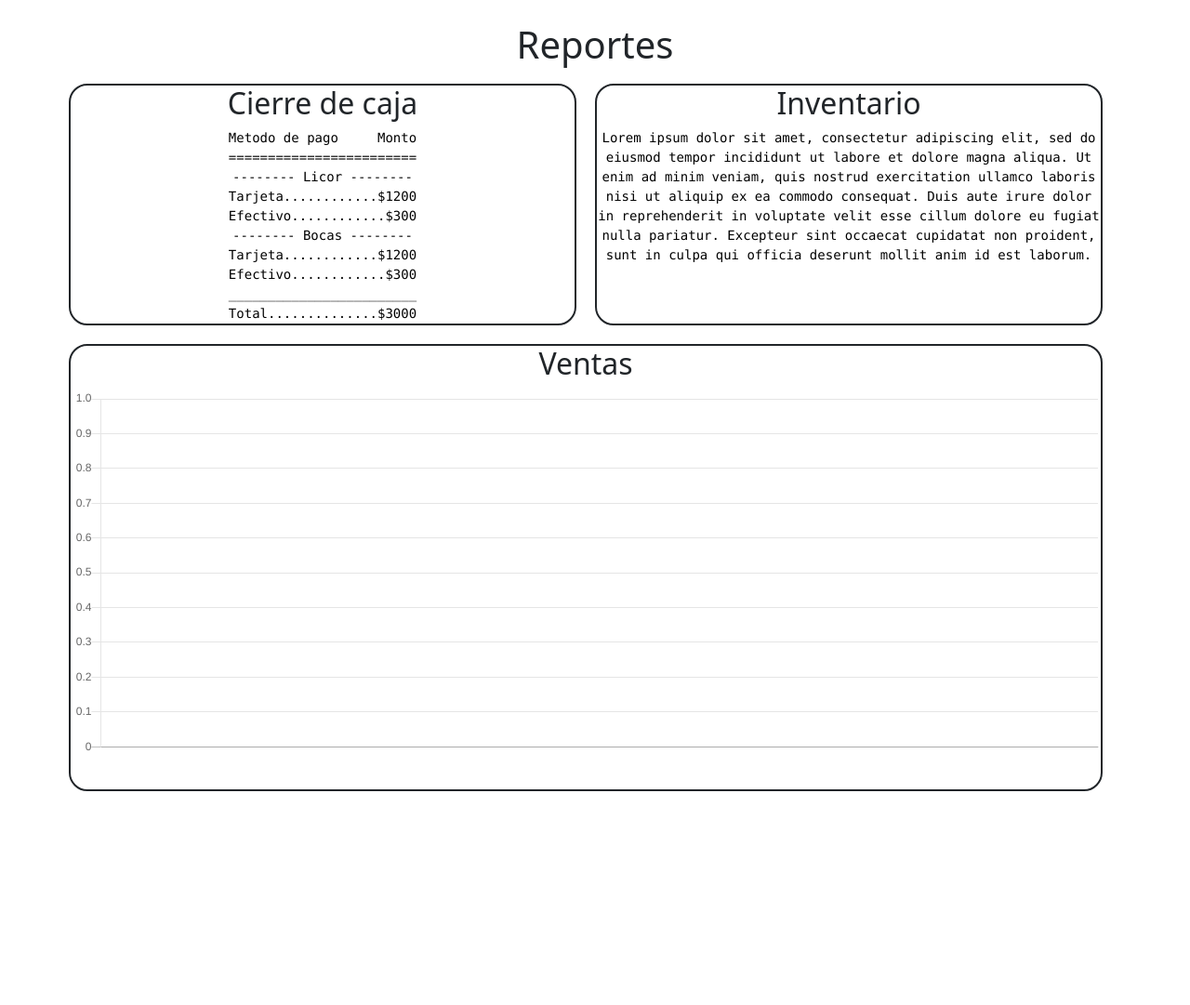
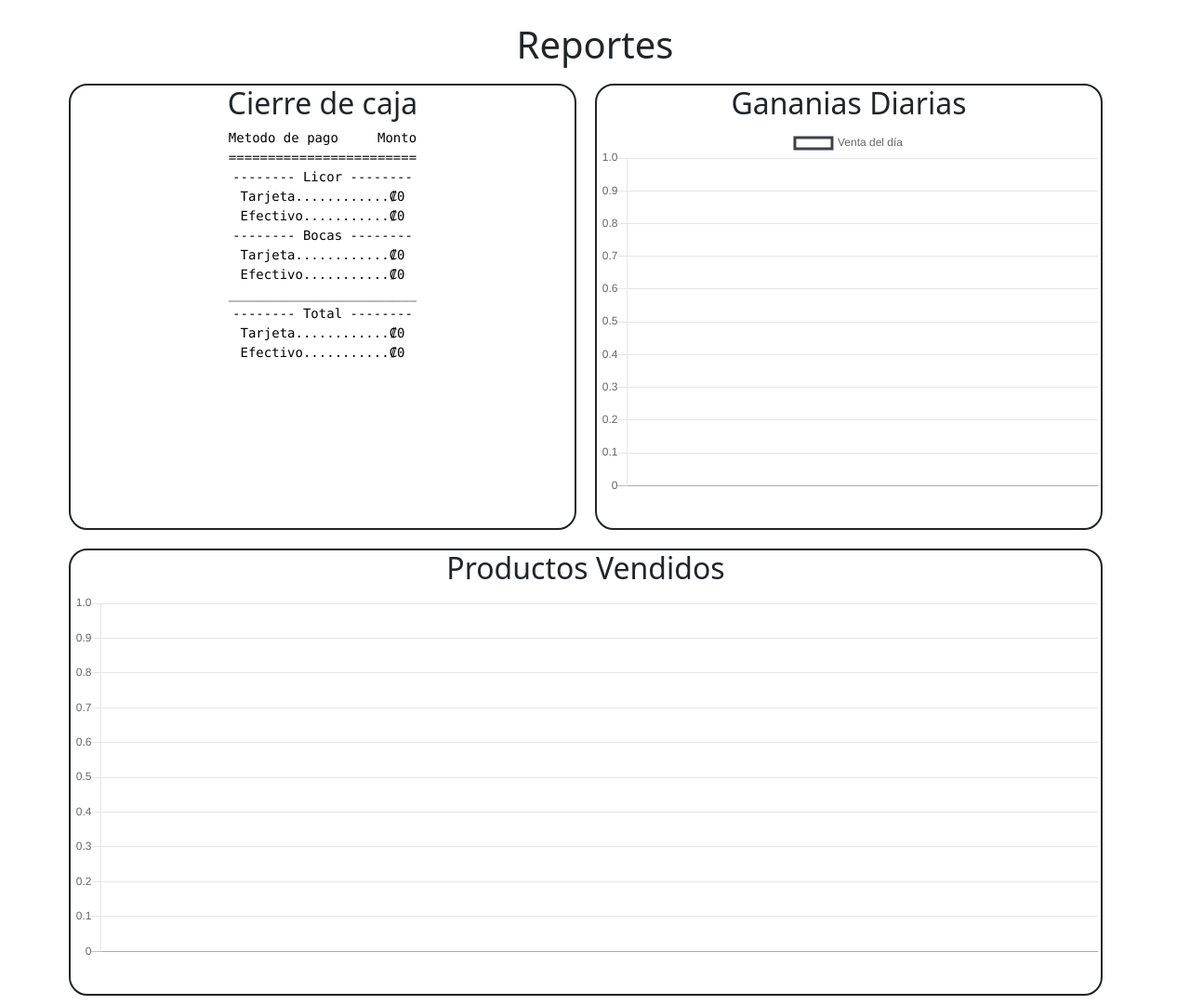
Before and after one commit to joseviquezh/bar-admin, a Django app: page /reports/ in a window 1280 px wide. Shown: the part 56-1137 px from the top of the page at 93% size. Before the commit the page ends 907 px from the top, so only its background shows below. Run offline with Django 4.2, Linux system fonts and the light colour scheme; a user stored in the database is signed in; tables that the repository leaves empty hold one stand-in row (values such as "Sample post"); some libraries are stand-ins or nearby versions.

Commit message:
Adding changes to the reports

```diff
--- a/danubio/reports/templates/reports/index.html
+++ b/danubio/reports/templates/reports/index.html
@@ -5,25 +5,6 @@
 <h1>
     Reportes
 </h1>
-
-<style>
-    .grid-container .grid-row{
-        width: 90%;
-        margin: auto;
-        padding: 10px;
-        display: flex;
-    }
-    .grid-item {
-        width: 50%;
-        height: auto;
-        float: left;
-        border: 2px solid #212529;
-        border-radius: 20px;
-        margin-right:20px;
-        display: block;
-    }
-</style>
-
 
 <div class="grid-container">
     <div class="grid-row">
@@ -38,39 +19,46 @@
                 <br>
                 -------- Licor --------
                 <br>
-                Tarjeta............$1200
+                Tarjeta............₡{{ closure.licor.tarjeta|default:0  }}
                 <br>
-                Efectivo............$300
+                Efectivo...........₡{{ closure.licor.efectivo|default:0 }}
                 <br>
                 -------- Bocas --------
                 <br>
-                Tarjeta............$1200
+                Tarjeta............₡{{ closure.bocas.tarjeta|default:0 }}
                 <br>
-                Efectivo............$300
+                Efectivo...........₡{{ closure.bocas.efectivo|default:0 }}
                 <br>
                 ________________________
                 <br>
-                Total..............$3000
+                -------- Total  --------
+                <br>
+                Tarjeta............₡{{ closure.total.tarjeta|default:0 }}
+                <br>
+                Efectivo...........₡{{ closure.total.efectivo|default:0 }}
             </code>
         </div>
         <div class="grid-item">
             <h2>
-                Inventario
+                Gananias Diarias
             </h2>
-            <code>
-                Lorem ipsum dolor sit amet, consectetur adipiscing elit, sed do eiusmod tempor incididunt ut labore et dolore magna aliqua. Ut enim ad minim veniam, quis nostrud exercitation ullamco laboris nisi ut aliquip ex ea commodo consequat. Duis aute irure dolor in reprehenderit in voluptate velit esse cillum dolore eu fugiat nulla pariatur. Excepteur sint occaecat cupidatat non proident, sunt in culpa qui officia deserunt mollit anim id est laborum.
-            </code>
+            <canvas id="dailySales" style="margin-bottom: 30px; width: 100%; height: 400px;"></canvas>
+            <script>
+                dailyLabels = {{ dailyLabels | safe }}
+                dailyData = {{ dailyData | safe }}
+            </script>
+
         </div>
     </div>
     <div class="grid-row">
         <div class="grid-item" style="width: 100%!important; height: 100%!important;">
             <h2>
-                Ventas
+                Productos Vendidos
             </h2>
-            <canvas id="myChart" style="margin-bottom: 30px; width: 100%; height: 400px;"></canvas>
+            <canvas id="productSales" style="margin-bottom: 30px; width: 100%; height: 400px;"></canvas>
             <script>
-                const labels = {{ labels | safe }}
-                const data = {{ dataset | safe }}
+                productLabels = {{ productLabels | safe }}
+                productData = {{ productData | safe }}
             </script>
         </div>
     </div>
--- a/danubio/reports/views.py
+++ b/danubio/reports/views.py
@@ -10,20 +10,52 @@ from datetime import datetime, timedelta
 
 @login_required
 def home(request):
+    context = {}
+    # Day closure data
+    day_data = {"total": {}}
+
+    day_sales = (OrderProduct.objects
+                 .filter(order__date=datetime.now(), order__payed=True)
+                 .values('order__payment_method', 'product__price', 'product__category__name')
+                )
+
+    for sale in day_sales:
+        payment_method = sale["order__payment_method"].lower()
+
+        if sale["product__category__name"] == "Boca":
+            category = "bocas"
+        else:
+            category = "licor"
+
+        if category not in day_data:
+            day_data[category] = {}
+        if payment_method not in day_data[category]:
+            day_data[category][payment_method] = 0
+        day_data[category][payment_method] += sale["product__price"]
+
+        if "total" not in day_data:
+            day_data["total"] = {}
+        if payment_method not in day_data["total"]:
+            day_data["total"][payment_method] = 0
+        day_data["total"][payment_method] += sale["product__price"]
+
+    context["closure"] = day_data
+
+    # Historical products sales data
     dataset = {}
     data = {}
     labels = set()
 
     sales = (OrderProduct.objects
              .filter(order__date__gte=datetime.now() - timedelta(days=30), order__payed=True)
-             .values('order__date', 'product__name')
+             .values('order__date', 'product__name', 'product__category__name')
              .annotate(quantity=Count('product__name'))
              .order_by('order__date', 'product__name')
              )
 
     for sale in sales:
         date = sale["order__date"].strftime("%d-%m")
-        product = sale["product__name"]
+        product = f'{sale["product__name"]} - {sale["product__category__name"]}'
         quantity = sale["quantity"]
         labels.add(date)
         if product not in data:
@@ -38,5 +70,30 @@ def home(request):
             if label in data[product]:
                 dataset[product][idx] = data[product][label]
 
-    context = {"labels": list(labels), "dataset": dumps(dataset, cls=DjangoJSONEncoder)}
+    context["productLabels"] = list(labels)
+    context["productData"] = dumps(dataset, cls=DjangoJSONEncoder)
+
+    # Historical daily total sales
+    dataset = {"ventas": []}
+    labels = set()
+
+    sales = (OrderProduct.objects
+             .filter(order__date__gte=datetime.now() - timedelta(days=30), order__payed=True)
+             .values('order__date', 'order__total_ammount')
+             .order_by('order__date', 'order__total_ammount')
+             )
+
+    for sale in sales:
+        date = sale["order__date"].strftime("%d-%m")
+        amount = sale["order__total_ammount"]
+        labels.add(date)
+        if product not in data:
+            data[product] = {}
+        dataset["ventas"].append(amount)
+
+    labels = sorted(list(labels))
+
+    context["dailyLabels"] = list(labels)
+    context["dailyData"] = dumps(dataset, cls=DjangoJSONEncoder)
+
     return render(request, 'reports/index.html', context)
--- a/danubio/static/css/base.css
+++ b/danubio/static/css/base.css
@@ -26,3 +26,19 @@ input {
     float: left;
   display: inline-block;
 }
+
+.grid-container .grid-row{
+    width: 90%;
+    margin: auto;
+    padding: 10px;
+    display: flex;
+}
+.grid-item {
+    width: 50%;
+    height: auto;
+    float: left;
+    border: 2px solid #212529;
+    border-radius: 20px;
+    margin-right:20px;
+    display: block;
+}
--- a/danubio/static/js/base.js
+++ b/danubio/static/js/base.js
@@ -13,7 +13,6 @@ new DataTable('#ordersTable', {
     scrollY: 300,
 });
 
-// var collapsedGroups = {};
 
 var inventoryTable = new DataTable('#inventoryTable', {
     paging: false,
@@ -25,21 +24,6 @@ var inventoryTable = new DataTable('#inventoryTable', {
     scrollY: 300,
     rowGroup: {
         dataSrc: [0],
-
-        // startRender: function (rows, group) {
-        //     var not_collapsed = !!collapsedGroups[group];
-
-        //     // Swap this to show the group expanded
-        //     rows.nodes().each(function (r) {
-        //         r.style.display = not_collapsed ? '' : 'none';
-        //     });
-
-        //     // Add category name to the <tr>. NOTE: Hardcoded colspan
-        //     return $('<tr/>')
-        //         .append('<td colspan="8">' + group + ' (' + rows.count() + ')</td>')
-        //         .attr('data-name', group)
-        //         .toggleClass('collapsed', not_collapsed);
-        // }
     },
     columnDefs: [
         {
@@ -172,24 +156,23 @@ function getRandomColor() {
     return color;
   }
 
-const ctx = document.getElementById('myChart').getContext('2d');
+const productSalesCanvas = document.getElementById('productSales').getContext('2d');
 var datasets = new Array();
 
-Object.keys(data).forEach(key => {
+Object.keys(productData).forEach(key => {
     datasets.push({
         backgroundColor: 'transparent',
         borderColor: getRandomColor(),
         label: key,
-        data: data[key]
+        data: productData[key]
     })
-    console.log(key, data[key]);
 });
 
 // Render the chart
-const chart = new Chart(ctx, {
+const productSalesChart = new Chart(productSalesCanvas, {
     type: 'line',
     data: {
-        labels: Array.from(labels),
+        labels: Array.from(productLabels),
         datasets: datasets,
     },
     options: {
@@ -206,3 +189,37 @@ const chart = new Chart(ctx, {
         }
     },
 });
+
+const dailySalesCanvas = document.getElementById('dailySales').getContext('2d');
+var datasets = new Array();
+
+Object.keys(dailyData).forEach(key => {
+    datasets.push({
+        backgroundColor: 'transparent',
+        borderColor: getRandomColor(),
+        label: "Venta del día",
+        data: dailyData[key]
+    })
+});
+
+// Render the chart
+const dailySalesChart = new Chart(dailySalesCanvas, {
+    type: 'line',
+    data: {
+        labels: Array.from(dailyLabels),
+        datasets: datasets,
+    },
+    options: {
+        responsive: true,
+        interaction: {
+            mode: 'index',
+            intersect: false,
+        },
+        stacked: false,
+        elements: {
+            line: {
+                tension: 0
+            }
+        }
+    },
+});
```
Also changed, not shown: 1 other file.
